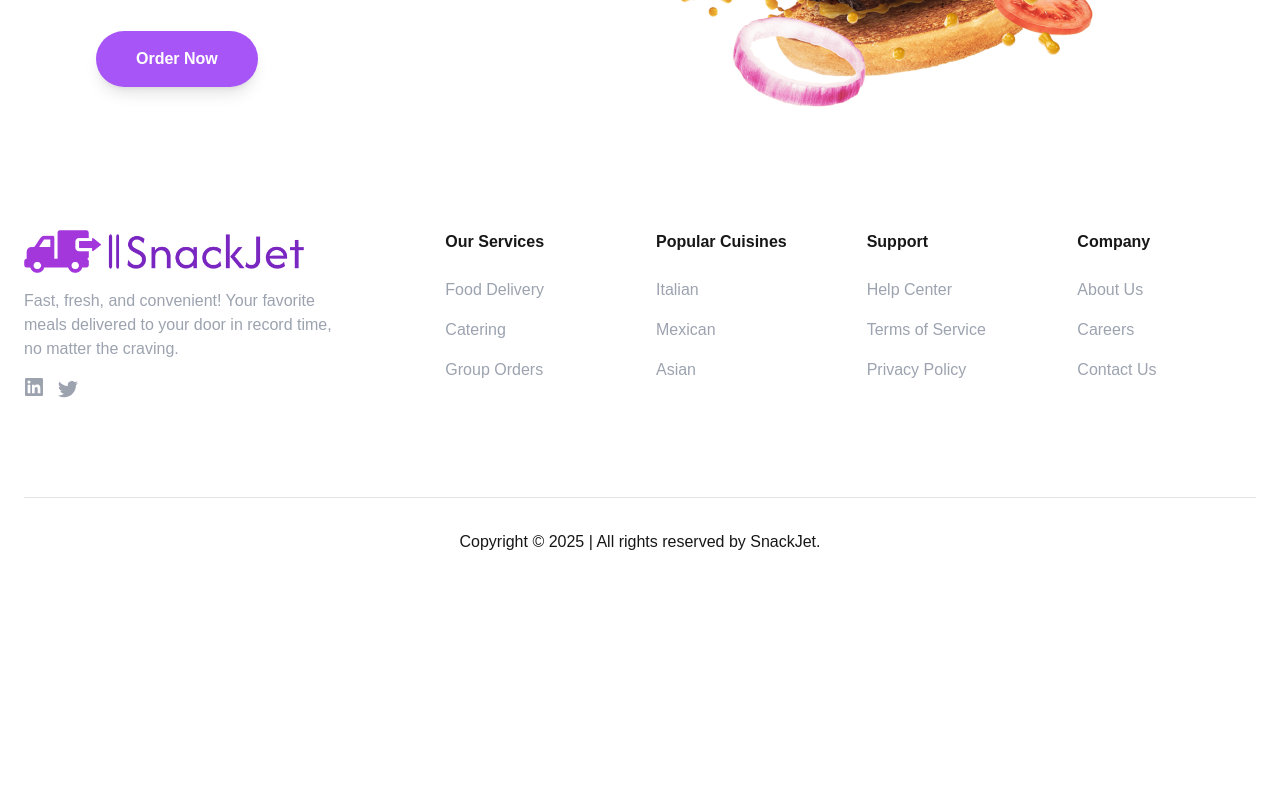
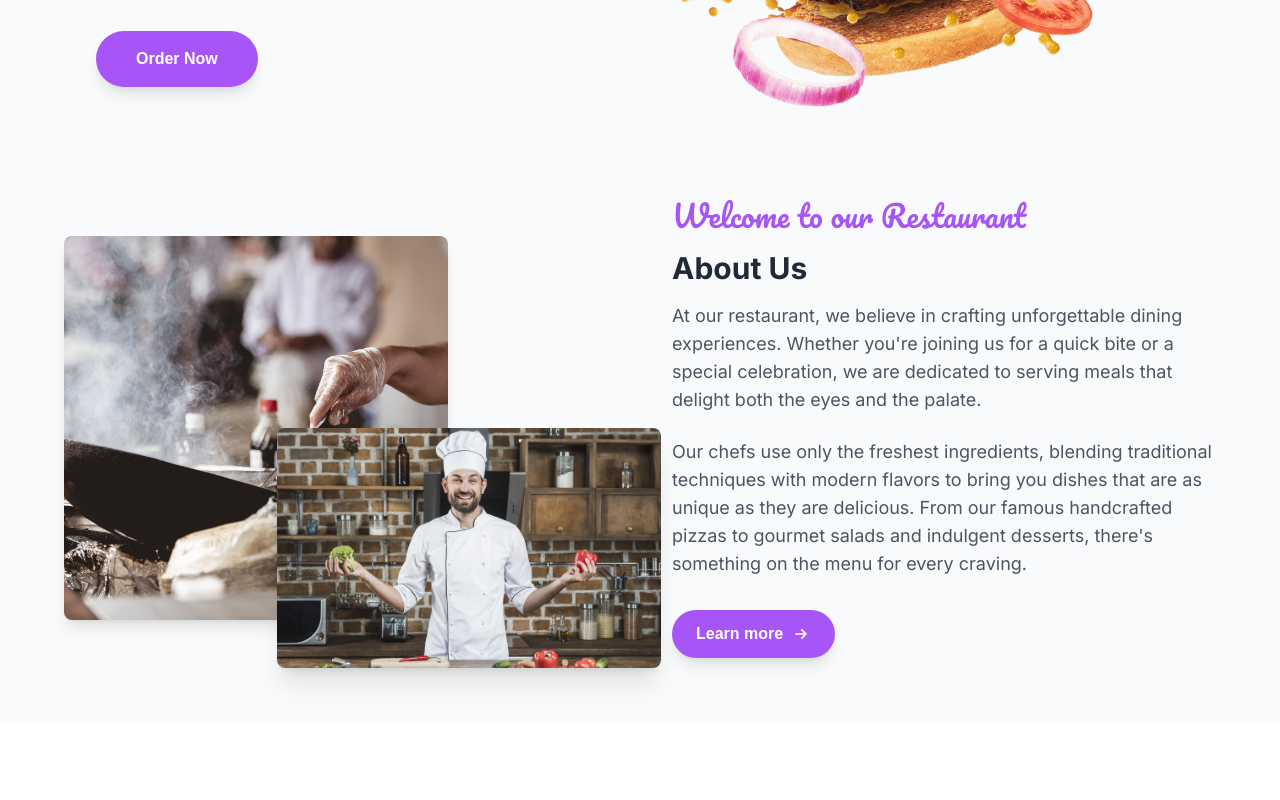
Before and after one commit to Haris-Mohanty/SnackJet, a Next.js app: page / in a window 1280 px wide. Shown: the part 400-1200 px from the top of the page. Before the commit the page ends 1026 px from the top, so only its background shows below. Built offline with nearby package versions, Linux system fonts and the light colour scheme.

Commit message:
About section created.

```diff
--- /dev/null
+++ b/src/components/Layouts/About.js
@@ -0,0 +1,88 @@
+import React from "react";
+import Image from "next/image";
+import { Pacifico, Inter } from "@next/font/google";
+
+const pacifico = Pacifico({ weight: "400", subsets: ["latin"] });
+const inter = Inter({ weight: ["400", "500", "700"], subsets: ["latin"] });
+
+const About = () => {
+  return (
+    <section className="bg-gray-50 dark:bg-gray-900 py-16 px-8 lg:px-16 flex flex-col lg:flex-row items-center justify-between transition duration-300">
+      {/* Image Section */}
+      <div className="relative lg:w-1/2 flex justify-center lg:justify-start">
+        {/* First Image */}
+        <div className="relative w-72 h-72 lg:w-96 lg:h-96 rounded-lg overflow-hidden shadow-lg">
+          <Image
+            src="/about-1.jpg"
+            alt="Chef in the kitchen"
+            layout="fill"
+            objectFit="cover"
+          />
+        </div>
+
+        {/* Second Image (Overlapping the first one) */}
+        <div className="absolute bottom-0 left-1/3 w-44 h-44 lg:w-96 lg:h-60 rounded-lg overflow-hidden shadow-xl transform translate-x-8 translate-y-12">
+          <Image
+            src="/about-2.jpg"
+            alt="Happy diner"
+            layout="fill"
+            objectFit="cover"
+          />
+        </div>
+      </div>
+
+      {/* Text Section */}
+      <div className="lg:ml-16 mt-10 lg:mt-0 lg:w-1/2 text-left">
+        <h2
+          className={`${pacifico.className} text-2xl lg:text-3xl text-purple-500 mb-4`}
+        >
+          Welcome to our Restaurant
+        </h2>
+        <h3
+          className={`${inter.className} text-3xl font-bold mb-4 text-gray-800 dark:text-gray-100`}
+        >
+          About Us
+        </h3>
+        <p
+          className={`${inter.className} text-gray-600 dark:text-gray-300 text-base lg:text-lg mb-6`}
+        >
+          At our restaurant, we believe in crafting unforgettable dining
+          experiences. Whether you&apos;re joining us for a quick bite or a
+          special celebration, we are dedicated to serving meals that delight
+          both the eyes and the palate.
+        </p>
+        <p
+          className={`${inter.className} text-gray-600 dark:text-gray-300 text-base lg:text-lg mb-8`}
+        >
+          Our chefs use only the freshest ingredients, blending traditional
+          techniques with modern flavors to bring you dishes that are as unique
+          as they are delicious. From our famous handcrafted pizzas to gourmet
+          salads and indulgent desserts, there&apos;s something on the menu for
+          every craving.
+        </p>
+
+        <button className="flex items-center bg-purple-500 hover:bg-purple-600 dark:bg-purple-400 dark:hover:bg-purple-500 text-white font-semibold py-3 px-6 rounded-full shadow-lg transition duration-300">
+          Learn more
+          <span className="ml-2">
+            <svg
+              xmlns="http://www.w3.org/2000/svg"
+              fill="none"
+              viewBox="0 0 24 24"
+              strokeWidth={2}
+              stroke="currentColor"
+              className="w-5 h-5"
+            >
+              <path
+                strokeLinecap="round"
+                strokeLinejoin="round"
+                d="M13 7l5 5m0 0l-5 5m5-5H6"
+              />
+            </svg>
+          </span>
+        </button>
+      </div>
+    </section>
+  );
+};
+
+export default About;
--- /dev/null
+++ b/src/components/Layouts/Hero.js
@@ -0,0 +1,60 @@
+import React from "react";
+import Image from "next/image";
+import { Lato, Inter, Pacifico } from "@next/font/google";
+
+// Configure font weights and subsets
+const lato = Lato({ weight: ["400", "700"], subsets: ["latin"] });
+const inter = Inter({ weight: ["400", "500", "700"], subsets: ["latin"] });
+const pacifico = Pacifico({ weight: "400", subsets: ["latin"] });
+
+const Hero = () => {
+  return (
+    <>
+      <div className="bg-gray-50 dark:bg-gray-900 py-4 px-8 flex flex-col lg:flex-row items-center justify-between transition duration-300">
+        {/* Text Section */}
+        <div className="max-w-lg text-left lg:ml-16">
+          <h3
+            className={`${pacifico.className} text-purple-500 dark:text-purple-400 text-2xl font-semibold mb-2`}
+          >
+            Fast, Fresh, and Convenient!
+          </h3>
+          <h1
+            className={`${lato.className} text-2xl md:text-4xl lg:text-5xl font-bold mb-6 text-gray-800 dark:text-gray-100`}
+          >
+            Your Favorite Meals,{" "}
+            <span className="text-purple-500 lg:text-4xl dark:text-purple-400">
+              Delivered to Your Door!
+            </span>
+          </h1>
+          <p
+            className={`${inter.className} text-gray-500 text-sm md:text-base dark:text-gray-300 mb-8`}
+          >
+            Whether it&apos;s a quick snack or a hearty meal, we bring your
+            cravings to life with delicious, freshly made dishes. Delivered in
+            record time to satisfy your appetite without the wait. From burgers
+            and pizza to gourmet salads, whatever you&apos;re craving, it&apos;s
+            on its way fast, fresh, and just the way you like it.
+          </p>
+          <button className="bg-purple-500 hover:bg-purple-600 dark:bg-purple-400 dark:hover:bg-purple-500 text-white font-semibold py-4 px-6 md:px-10 rounded-full shadow-lg transition duration-300">
+            Order Now
+          </button>
+        </div>
+
+        {/* Image Section */}
+        <div className="mt-10 lg:mt-0 lg:ml-10 lg:mr-16">
+          <div className="relative">
+            <Image
+              src={"/landing.png"} // Use your image here
+              alt="Delicious Burger"
+              height={950}
+              width={650}
+              className=""
+            />
+          </div>
+        </div>
+      </div>
+    </>
+  );
+};
+
+export default Hero;
--- a/src/pages/index.js
+++ b/src/pages/index.js
@@ -1,55 +1,13 @@
-import Image from "next/image";
-import { Lato, Inter, Pacifico } from "@next/font/google";
-
-// Configure font weights and subsets
-const lato = Lato({ weight: ["400", "700"], subsets: ["latin"] });
-const inter = Inter({ weight: ["400", "500", "700"], subsets: ["latin"] });
-const pacifico = Pacifico({ weight: "400", subsets: ["latin"] });
+import About from "@/components/Layouts/About";
+import Hero from "@/components/Layouts/Hero";
 
 export default function Home() {
   return (
-    <div className="bg-white dark:bg-gray-900 py-4 px-8 flex flex-col lg:flex-row items-center justify-between transition duration-300">
-      {/* Text Section */}
-      <div className="max-w-lg text-left lg:ml-16">
-        <h3
-          className={`${pacifico.className} text-purple-500 dark:text-purple-400 text-2xl font-semibold mb-2`}
-        >
-          Fast, Fresh, and Convenient!
-        </h3>
-        <h1
-          className={`${lato.className} text-2xl md:text-4xl lg:text-5xl font-bold mb-6 text-gray-800 dark:text-gray-100`}
-        >
-          Your Favorite Meals,{" "}
-          <span className="text-purple-500 lg:text-4xl dark:text-purple-400">
-            Delivered to Your Door!
-          </span>
-        </h1>
-        <p
-          className={`${inter.className} text-gray-500 text-sm md:text-base dark:text-gray-300 mb-8`}
-        >
-          Whether it&apos;s a quick snack or a hearty meal, we bring your
-          cravings to life with delicious, freshly made dishes. Delivered in
-          record time to satisfy your appetite without the wait. From burgers
-          and pizza to gourmet salads, whatever you&apos;re craving, it&apos;s
-          on its way fast, fresh, and just the way you like it.
-        </p>
-        <button className="bg-purple-500 hover:bg-purple-600 dark:bg-purple-400 dark:hover:bg-purple-500 text-white font-semibold py-4 px-6 md:px-10 rounded-full shadow-lg transition duration-300">
-          Order Now
-        </button>
+    <>
+      <div>
+        <Hero />
+        <About />
       </div>
-
-      {/* Image Section */}
-      <div className="mt-10 lg:mt-0 lg:ml-10 lg:mr-16">
-        <div className="relative">
-          <Image
-            src={"/landing.png"} // Use your image here
-            alt="Delicious Burger"
-            height={950}
-            width={650}
-            className=""
-          />
-        </div>
-      </div>
-    </div>
+    </>
   );
 }
```
Also changed, not shown: public/about-1.jpg (added), public/about-2.jpg (added).
